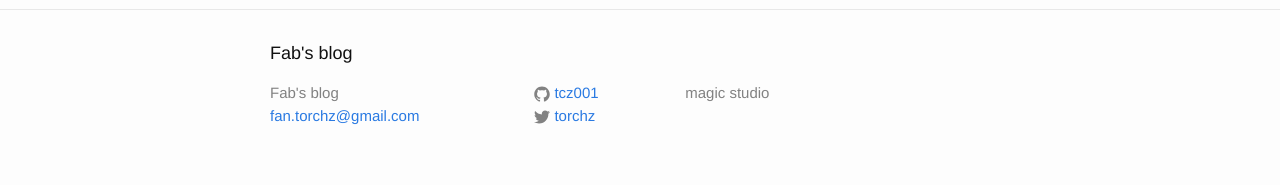
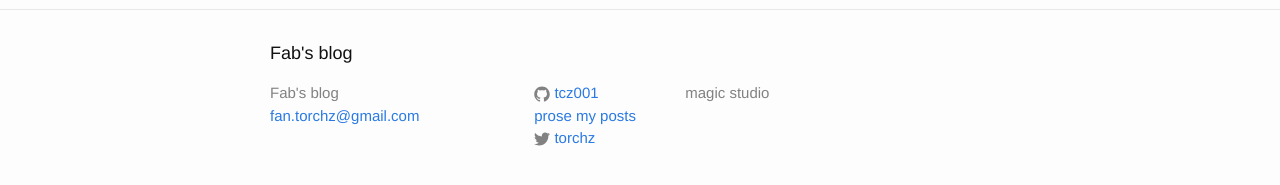
Before and after one commit to tcz001/tcz001.github.io, a Jekyll site: the page built from index.html, in a window 1280 px wide. Shown: the part 467-652 px from the top of the page. Built offline with Jekyll 4.4.1, drawn with Linux system fonts in a browser that asks for light colours.

Commit message:
add prose.io link for editing

```diff
--- a/_includes/footer.html
+++ b/_includes/footer.html
@@ -28,6 +28,12 @@
           </li>
           {% endif %}
 
+          <li>
+            <a href="http://prose.io/#tcz001/tcz001.github.io/tree/master/_posts">
+              <span class="username">prose my posts</span>
+            </a>
+          </li>
+
           {% if site.twitter_username %}
           <li>
             <a href="https://twitter.com/{{ site.twitter_username }}">
```
